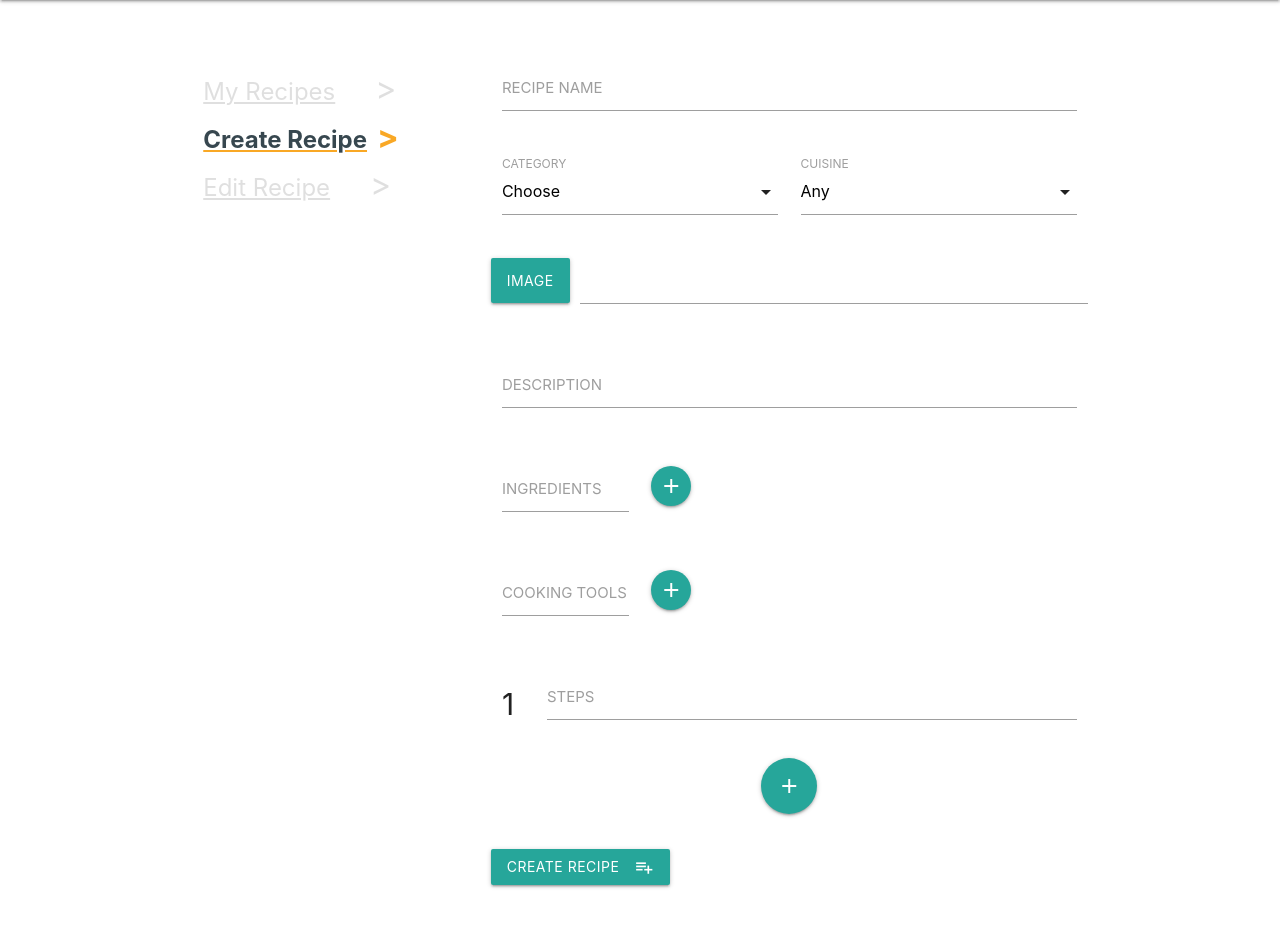
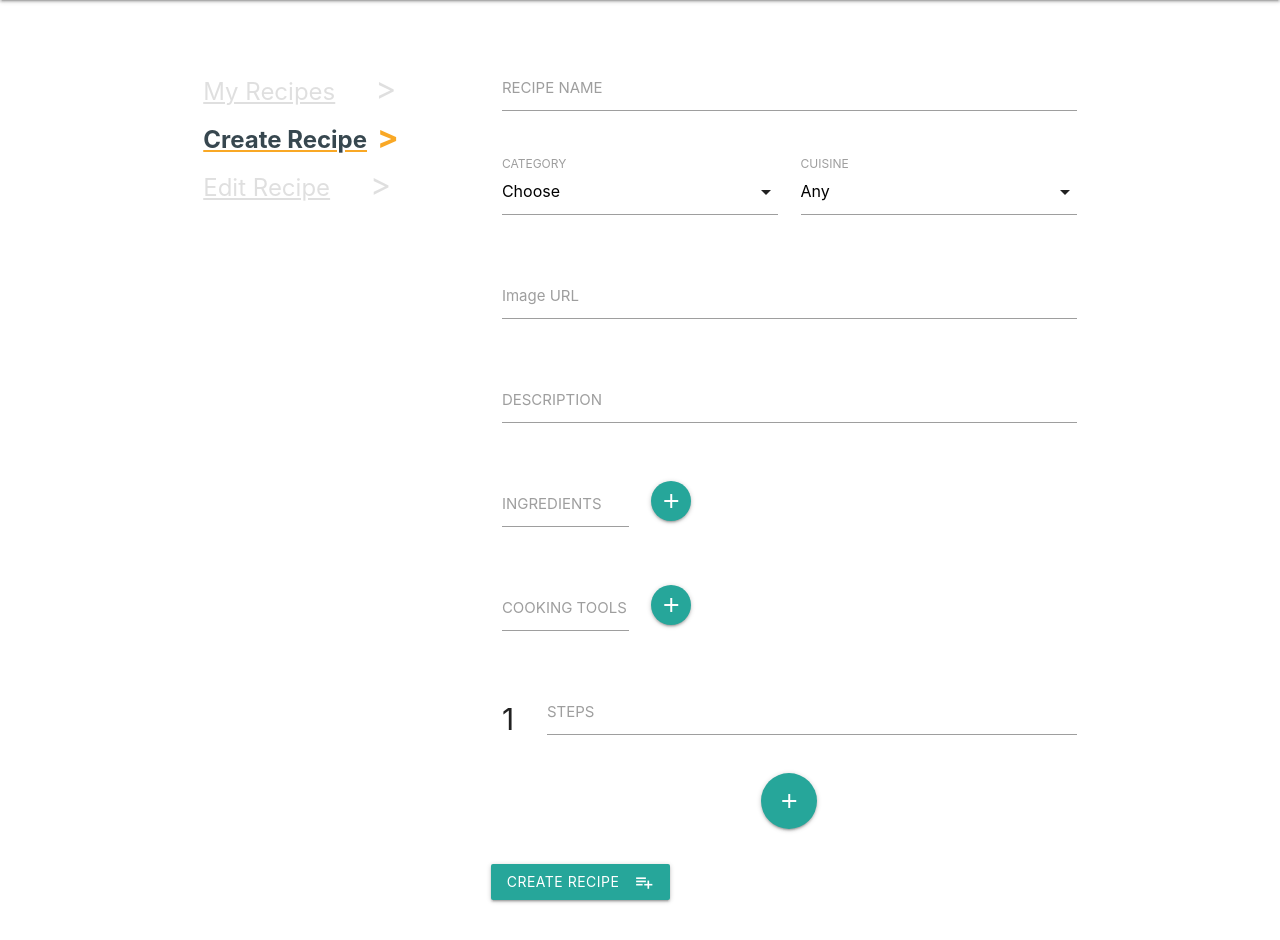
Before and after one commit to wickyakloe/Online-Cookbook, a Flask app: page /create_recipe in a window 1280 px wide. Shown: the part 64-1004 px from the top of the page. Before the commit the page ends 952 px from the top, so only its background shows below. Run offline with Flask 2, Linux system fonts and the light colour scheme; data that the repository does not hold is empty; some libraries are stand-ins or nearby versions.

Commit message:
Remove flask-uploads and replace image uploads with url links

```diff
--- a/app.py
+++ b/app.py
@@ -3,8 +3,6 @@ from flask import Flask, render_template, request, redirect, url_for
 from flask_pymongo import PyMongo
 from bson.objectid import ObjectId
 from dotenv import load_dotenv
-# Remove this and link to img url
-from flask_uploads import UploadSet, configure_uploads, IMAGES
 
 
 # Load the dotenv file
@@ -25,11 +23,6 @@ app.config["MONGO_URI"] = MONGODB_URI
 # Initialize MongoDB as mongo variable
 mongo = PyMongo(app)
 
-# Flask uploads settings
-images = UploadSet("images", IMAGES)
-app.config['UPLOADED_IMAGES_DEST'] = 'static/media'
-configure_uploads(app, images)
-
 
 @app.route("/")
 def index():
@@ -49,7 +42,9 @@ def my_recipes():
 
 @app.route("/create_recipe")
 def create_recipe():
-    return render_template("createrecipe.html", categories=mongo.db.category.find(), cuisines=mongo.db.cuisine.find())
+    return render_template("createrecipe.html",
+                           categories=mongo.db.category.find(),
+                           cuisines=mongo.db.cuisine.find())
 
 
 @app.route("/insert_recipe", methods=["POST"])
@@ -72,15 +67,11 @@ def insert_recipe():
         if "step" in stepNo:
             steps[stepNo] = step
 
-    # Use Flask Uploads to save image
-    if request.method == "POST" and "image" in request.files:
-        filename = images.save(request.files["image"])
-
     recipes.insert_one({
         "title": request.form.get("recipe_name"),
         "category": request.form.get("category_name"),
         "cuisine": request.form.get("cuisine_name"),
-        "image": filename,
+        "image_url": request.form.get("image_url"),
         "description":  request.form.get("description"),
         "ingredients": ingredients,
         "cooking_tools": cooking_tools,
@@ -92,7 +83,9 @@ def insert_recipe():
 @app.route("/edit_recipe/<recipe_id>")
 def edit_recipe(recipe_id):
     the_recipe = mongo.db.recipe.find_one({"_id": ObjectId(recipe_id)})
-    return render_template("editrecipe.html", recipe=the_recipe, categories=mongo.db.category.find(), cuisines=mongo.db.cuisine.find())
+    return render_template("editrecipe.html", recipe=the_recipe,
+                           categories=mongo.db.category.find(),
+                           cuisines=mongo.db.cuisine.find())
 
 
 @app.route("/update_recipe/<recipe_id>", methods=["POST"])
@@ -114,9 +107,6 @@ def update_recipe(recipe_id):
     for stepNo, step in updated_recipe.items():
         if "step" in stepNo:
             steps[stepNo] = step
-    # Use Flask Uploads to save image
-    if request.method == "POST" and "image" in request.files:
-        filename = images.save(request.files["image"])
 
     recipe.update(
         {"_id": ObjectId(recipe_id)},
@@ -125,7 +115,7 @@ def update_recipe(recipe_id):
             "description":  request.form.get("description"),
             "category": request.form.get("category_name"),
             "cuisine": request.form.get("cuisine_name"),
-            "image": filename,
+            "image_url": request.form.get("image_url"),
             "ingredients": ingredients,
             "cooking_tools": cooking_tools,
             "steps": steps
--- a/templates/createrecipe.html
+++ b/templates/createrecipe.html
@@ -18,7 +18,7 @@
      </ul>
 
     <div class="col s12 m8">
-      <form action="{{ url_for('insert_recipe') }}" method="POST" enctype="multipart/form-data">
+      <form action="{{ url_for('insert_recipe') }}" method="POST">
         <div class="row">
           <div class="input-field col s12">
             <input id="recipe_name" name="recipe_name" type="text" class="validate">
@@ -46,14 +46,9 @@
           </div>
         </div>
         <div class="row">
-          <div class="file-field input-field">
-            <div class="btn">
-              <span>Image</span>
-              <input type="file" name="image">
-            </div>
-            <div class="file-path-wrapper">
-              <input class="file-path validate" type="text">
-            </div>
+          <div class="input-field col s12">
+            <input id="image_url" name="image_url" type="text" class="validate">
+            <label for="image_url">Image URL</label>
           </div>
         </div>
         <div class="row">
--- a/templates/index.html
+++ b/templates/index.html
@@ -19,7 +19,7 @@
     <div class="col s12 m4">
         <div class="card medium">
             <div class="card-image">
-                <img class="materialboxed" src="static/media/{{recipe.image}}">
+                <img class="materialboxed" src="{{recipe.image_url}}" alt="recipe_image">
                 <span class="card-title">
                     <strong class="blue-grey darken-3">{{recipe.title}}</strong>
                 </span>
--- a/templates/myrecipes.html
+++ b/templates/myrecipes.html
@@ -22,7 +22,7 @@
         <div class="col s12 m4">
             <div class="card medium">
                 <div class="card-image">
-                    <img class="materialboxed" src="static/media/{{recipe.image}}">
+                    <img class="materialboxed" src="{{recipe.image_url}}" alt="recipe_image">
                     <span class="card-title">
                         <strong class="blue-grey darken-3">{{recipe.title}}</strong>
                     </span>
--- a/templates/recipe.html
+++ b/templates/recipe.html
@@ -24,7 +24,7 @@
         <div class="row">
             <div class="col s12 m4">
                 <div class="card-image">
-                    <img class="materialboxed responsive-img" src="../static/media/{{recipe.image}}">
+                    <img class="materialboxed responsive-img" src="{{recipe.image_url}}" alt="recipe_image">
                 </div>
             </div>
             <div class="col s12 m8">
```
Also changed, not shown: templates/editrecipe.html (+4 -9 lines).
